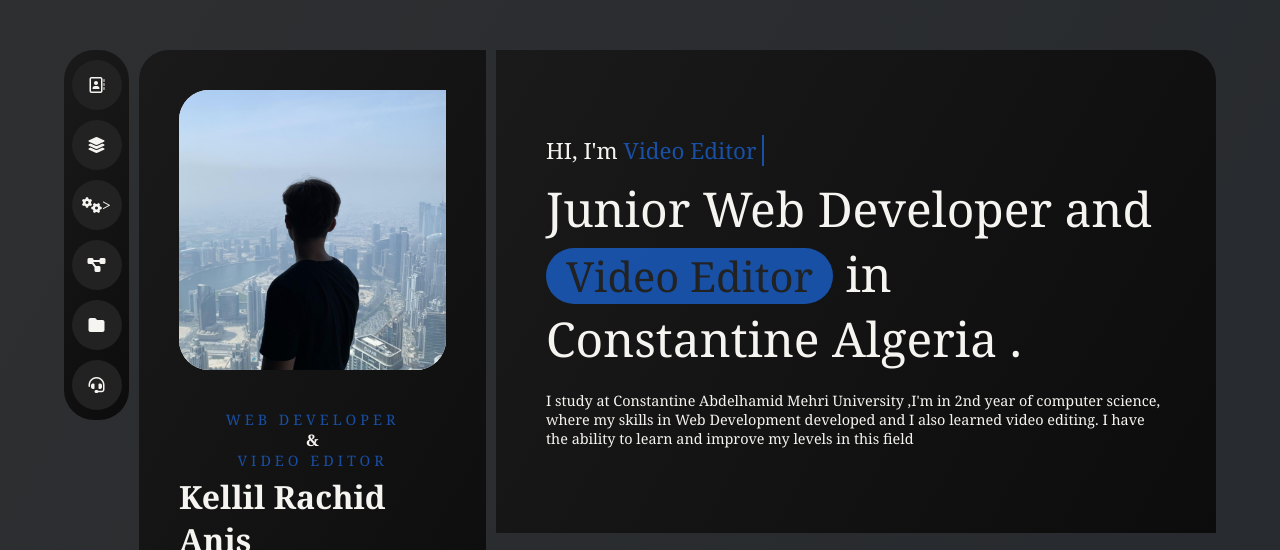
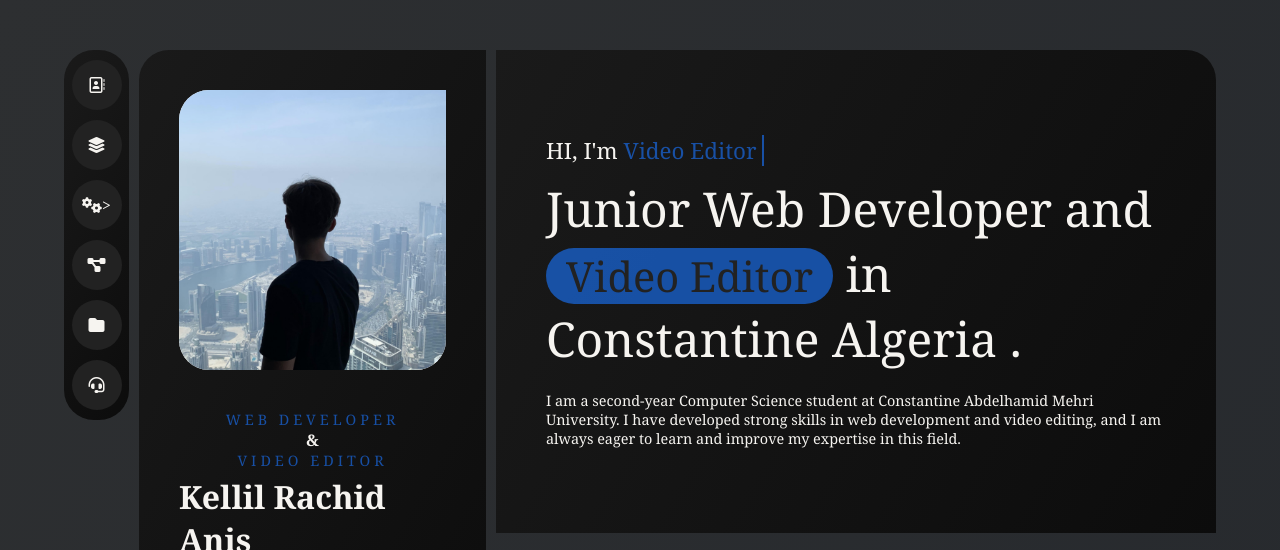
Before and after one commit to rachidkel/Aniskellil-Portfolio, a plain HTML site: page index.html in a window 1280 px wide. Shown: the top 550 px of the page. Drawn offline with nearby package versions, Linux system fonts and the light colour scheme.

Commit message:
Update index.html

```diff
--- a/index.html
+++ b/index.html
@@ -83,8 +83,7 @@
            <section id="about-us" class="section-container">
             <h3>HI, I'm <span id="role">Web Developer & Video Editor</span></h3>
              <h1>Junior Web Developer and <br><span>Video Editor</span> in Constantine Algeria .</h1>
-            <p>I study at Constantine Abdelhamid Mehri University ,I'm in 2nd year of computer science, where my skills in Web Development developed and I also learned video editing.
-                I have the ability to learn and improve my levels in this field</p>
+            <p>I  am a second-year Computer Science student at Constantine Abdelhamid Mehri University. I have developed strong skills in web development and video editing, and I am always eager to learn and improve my expertise in this field.</p>
           </section>
              <!--skills--========-->
         <section id="skills" class="section-container">
```
